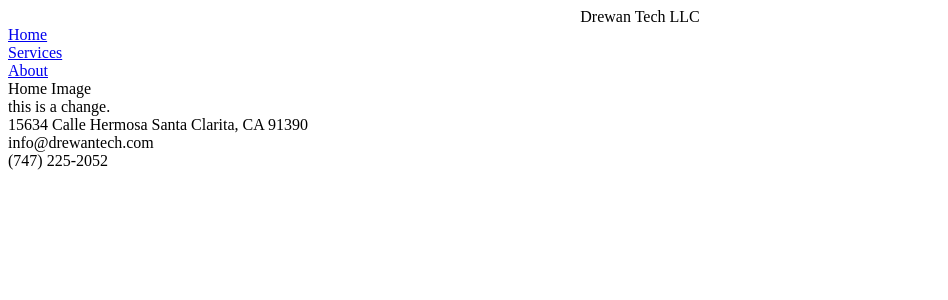
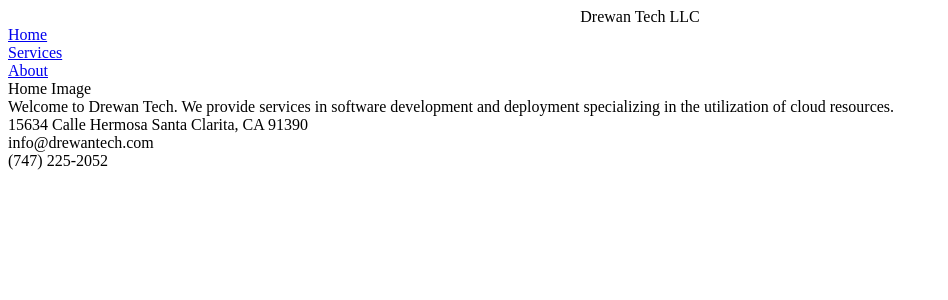
Before and after one commit to bentondrew/Company_Website_Server, a Flask app: page / in a window 1280 px wide. Shown: the top 300 px of the page, without its empty margins (0-948 px from the left). Run offline with Flask 2, Linux system fonts and the light colour scheme.

Commit message:
edited home page welcome note

```diff
--- a/service/templates/home.html
+++ b/service/templates/home.html
@@ -8,6 +8,7 @@
 
 {% block content_text %}
   <div class="home_text">
-    this is a change.
+    Welcome to Drewan Tech. We provide services in software development and deployment specializing
+    in the utilization of cloud resources.
   </div>
 {% endblock %}
```
